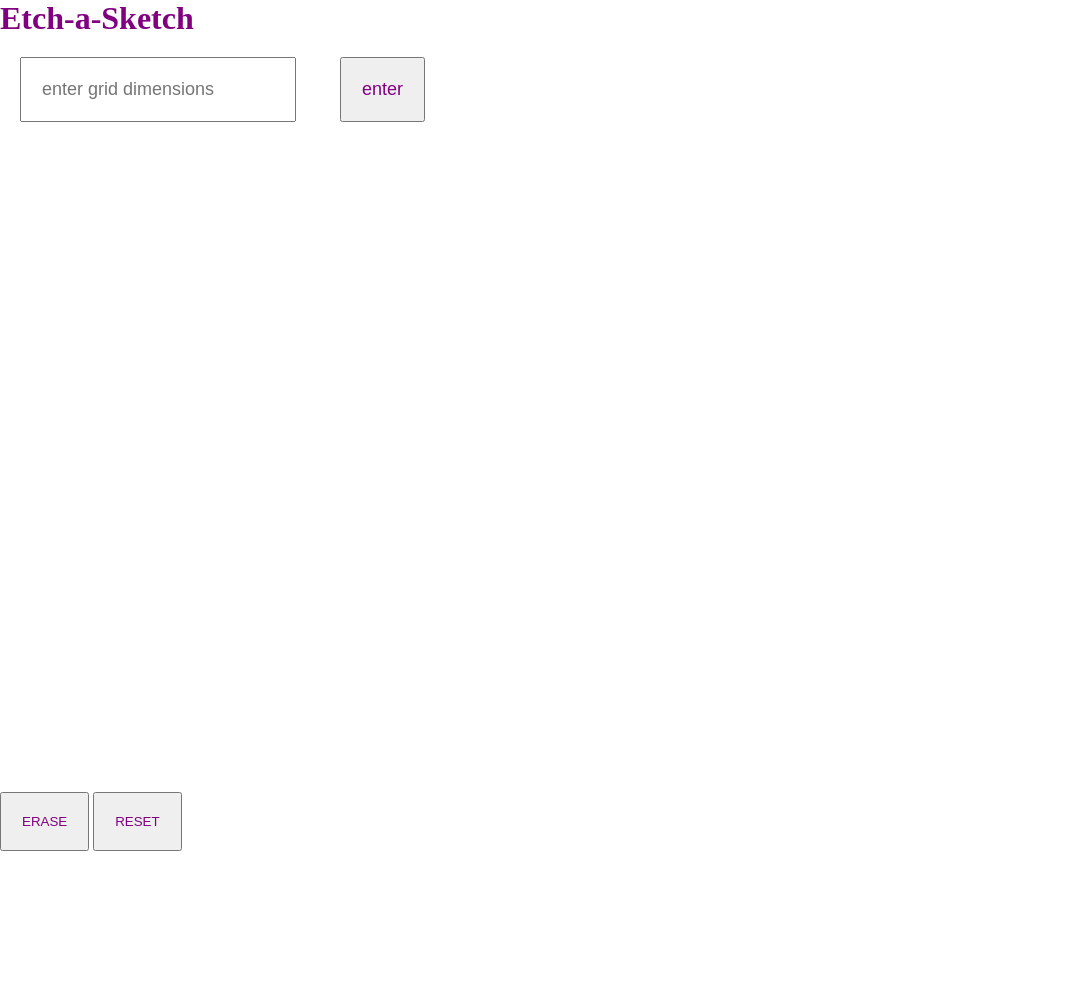
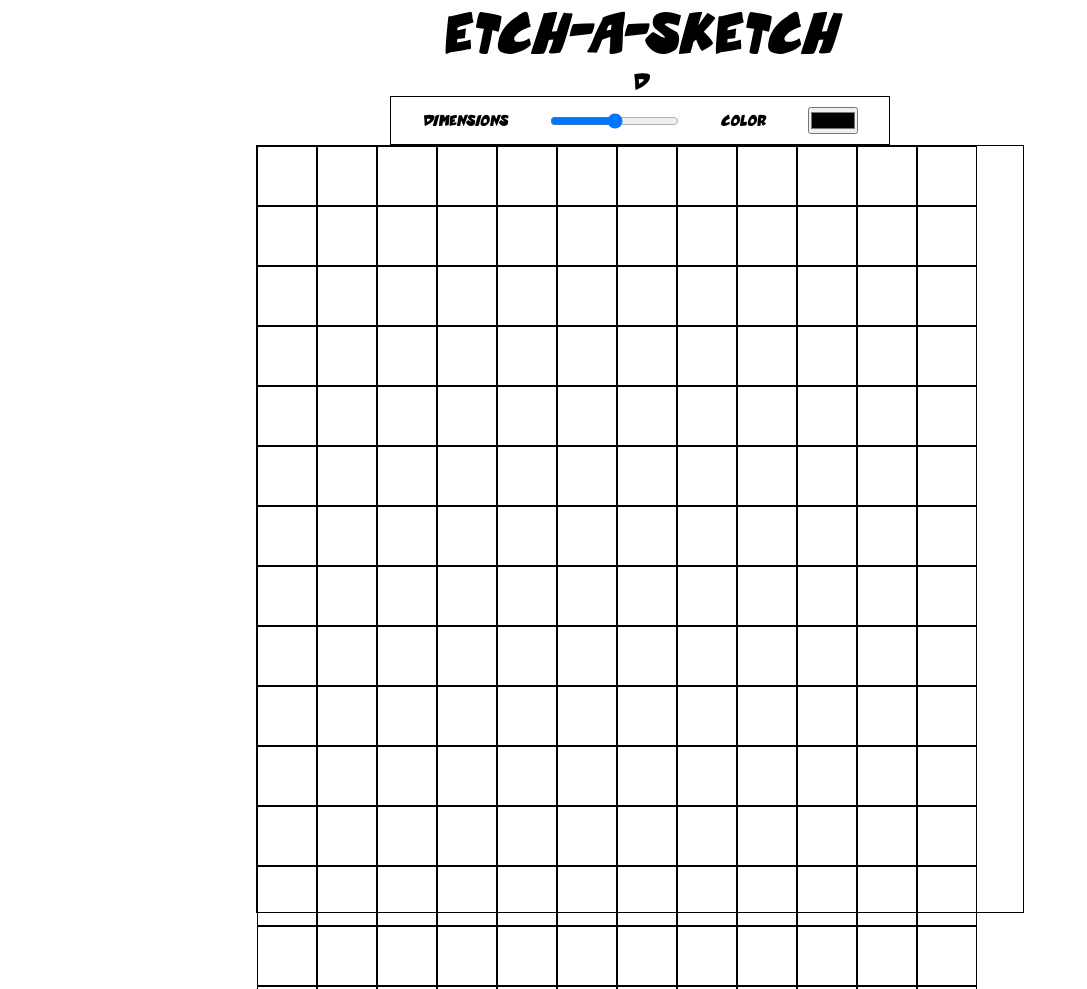
Before and after one commit to Gaurav9124/Etch-a-Sketch, a plain HTML site: page index.html in a window 1280 px wide. Shown: the top 989 px of the page, without its empty margins (0-1087 px from the left). Before the commit the page ends 851 px from the top, so only its background shows below. Drawn offline with Linux system fonts and the light colour scheme.

Commit message:
incomplete

```diff
--- a/app.js
+++ b/app.js
@@ -1,39 +1,26 @@
 console.log("hello");
+const dimension = document.getElementById("dimension");
+const color = document.getElementById("color");
 const container = document.querySelector(".container");
-const grid_dimensions = document.querySelector(".grid-dimensions");
-const grid_button = document.querySelector("#button");
-const eraser = document.getElementById("eraser");
-const reset = document.getElementById("reset");
-let gridDimensions = 16;
-var pixelSize = parseInt(600 / gridDimensions);
-var totalPixels = parseInt(gridDimensions * gridDimensions);
+const dimen=document.getElementById('dimen')
 
-grid_button.addEventListener("click", () => {
-  gridDimensions = parseInt(grid_dimensions.value);
-  pixelSize = parseInt(600 / gridDimensions);
-  totalPixels = parseInt(gridDimensions * gridDimensions);
-
-  container.innerHTML = "";
-
-  for (let i = 0; i < totalPixels; i++) {
-    const pixel = document.createElement("div");
-    pixel.className = "pixel-class";
-    pixel.id = "pixel-id";
-    pixel.style.height = `${pixelSize}px`;
-    pixel.style.width = `${pixelSize}px`;
-    pixel.style.border = "0px solid black";
-    container.appendChild(pixel);
-
-    pixel.addEventListener("mouseover", () => {
-      pixel.style.backgroundColor = "purple";
-      pixel.style.cursor = "pointer";
-    });
-    container.append(pixel);
-  }
+document.addEventListener("DOMContentLoaded", function(event) {
+  console.log("DOM fully loaded and parsed.");
+  console.log(dimension.ariaValueMax)
+  // Your code to execute when DOM is ready
 });
 
-console.log(totalPixels);
-
-// reset.addEventListener("click", () => {
-//   container.removeAttribute("stye");
-// });
+let i = 0;
+let j = 0;
+for (i; i < 16; i++) {
+  for (j=0; j < 16; j++) {
+    let cell = document.createElement("div");
+    cell.className = "cell-class";
+    cell.id = "cell-id";
+    cell.style.height = "60px";
+    cell.style.width = "60px";
+    cell.style.border = "1px solid black";
+    cell.style.margin='0px';
+    container.appendChild(cell);
+  }
+}
--- a/index.html
+++ b/index.html
@@ -3,23 +3,27 @@
 <head>
     <meta charset="UTF-8">
     <meta name="viewport" content="width=device-width, initial-scale=1.0">
+    <title>Etch-a-Sketch</title>
     <link rel="stylesheet" href="style.css">
-    <title>Document</title>
 </head>
 <body>
 
-    <h1>Etch-a-Sketch</h1>
-    <input class="grid-dimensions" type="text" placeholder="enter grid dimensions">
-    <button class="grid-dimensions" id="button">enter</button>
+    <div class="main">
+        <h1>Etch-a-Sketch</h1>
+        <h2 id="dimen">d</h2>
+        <div class="head">
+            <label for="dimensions">Dimensions</label>
+            <input type="range" name="" id="dimensions" min="1" max="100" aria-orientation="vertical">
+
+            <label for="color">Color</label>
+            <input type="color" id="color">
+        </div>
+    </div>
 
     <div class="container">
 
     </div>
 
-    <button id="eraser" class="button">ERASE</button>
-    <button id="reset" class="button">RESET</button>
-
-
 
     <script src="app.js"></script>
 </body>
--- a/style.css
+++ b/style.css
@@ -1,30 +1,38 @@
-* {
-  color: purple;
+@font-face {
+  font-family: sketch-font;
+  src: url('PG_Roof\ Runners_active_bold-it.ttf');
+}
+
+*{
+  text-align: center;
   margin: 0;
   padding: 0;
   box-sizing: border-box;
+  font-family: sketch-font;
 }
 
-.container {
+h1{
+  font-family: sketch-font;
+  font-size: 60px;
+}
+
+.head{
+  max-width: 500px;
+  margin: 0 auto;
+  display: flex;
+  align-items: center;
+  justify-content: space-around;
+  padding: 10px;
+  border: 1px solid black;
+
+}
+
+.container{
+  margin: 0;
+  height: 768px;
+  width: 768px;
+  border: 1px solid black;
+  margin: 0 auto;
   display: flex;
   flex-wrap: wrap;
-  width: 600px;
-  height: 600px;
-  /* border: 1px solid black; */
 }
-
-.pixel {
-  background-color: azure;
-  box-sizing: border-box;
-}
-
-.grid-dimensions {
-  padding: 20px;
-  margin: 20px;
-  font-size: large;
-}
-
-.button {
-  margin-top: 50px;
-  padding: 20px;
-}
```
Also changed, not shown: PG_Roof Runners_active_bold-it.ttf (added).
